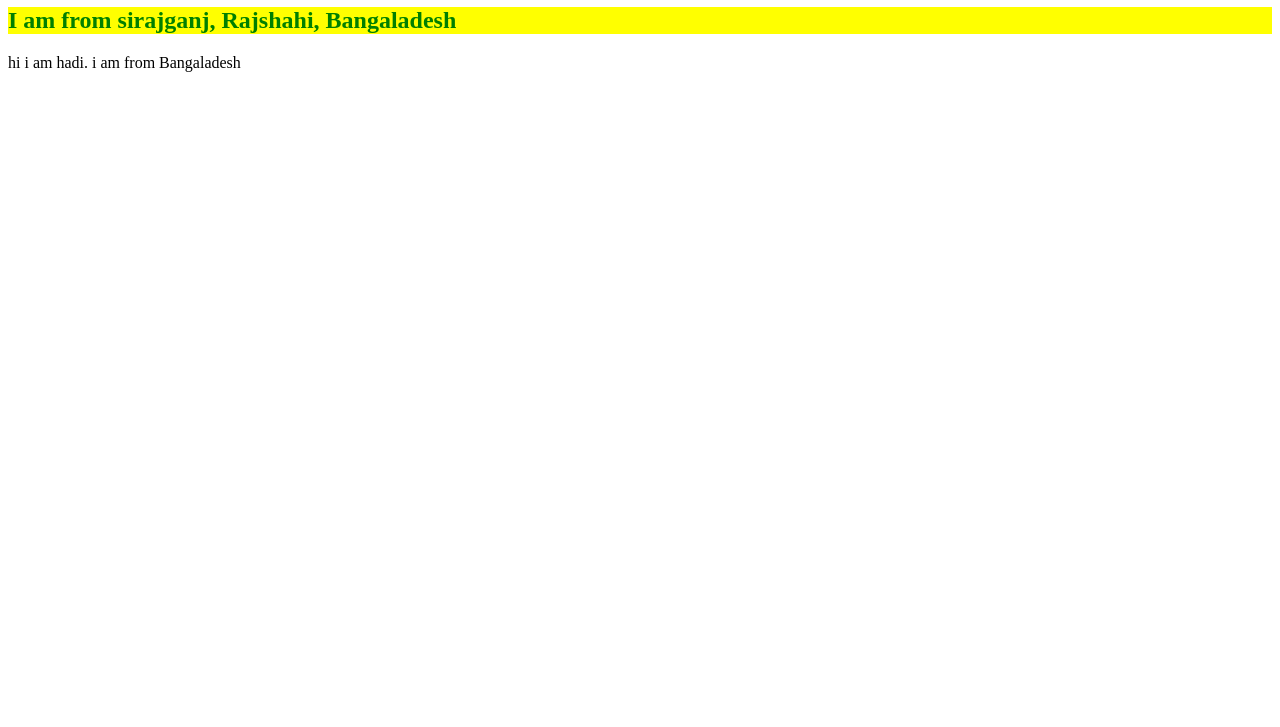
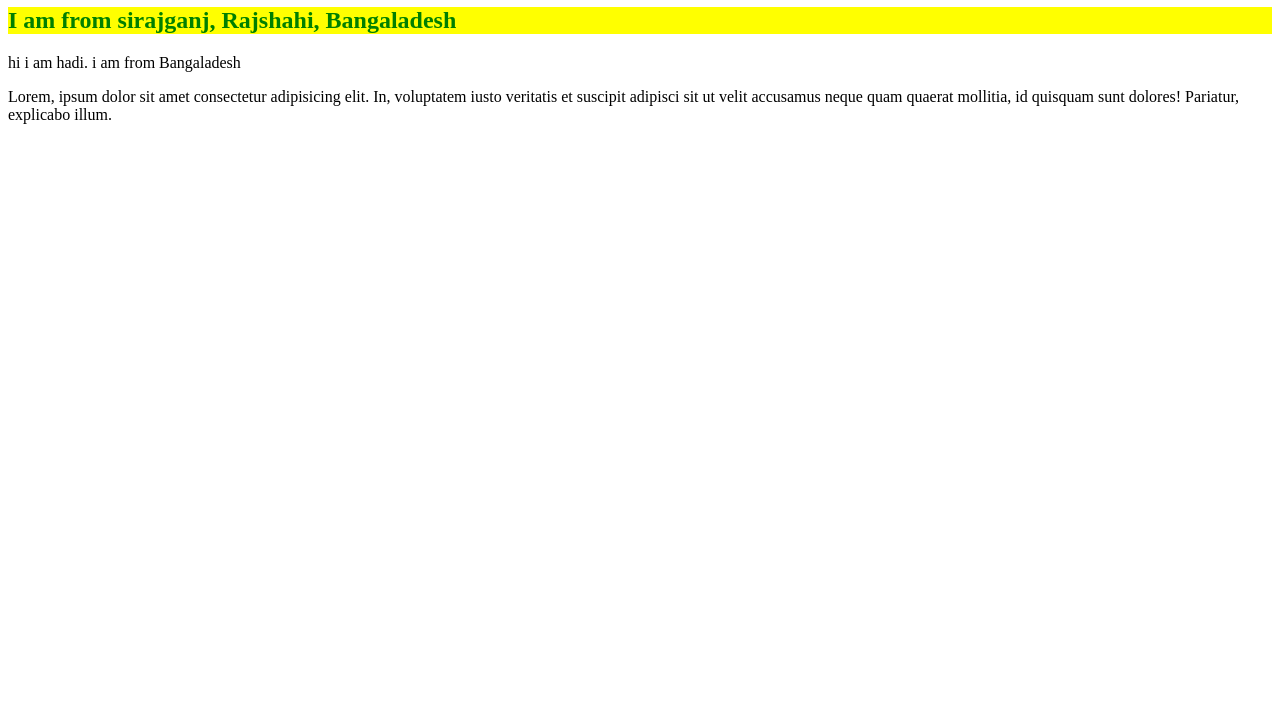
Before and after one commit to haadi99/my-second-repo, a plain HTML site: page index.html in a window 1280 px wide. Shown: the part 73-800 px from the top of the page. Drawn offline with Linux system fonts and the light colour scheme.

Commit message:
peragraph added

```diff
--- a/index.html
+++ b/index.html
@@ -11,5 +11,7 @@
     <h1>Hi i am Hadi.</h1>
     <h2>I am from sirajganj, Rajshahi, Bangaladesh</h2>
     <p>hi i am hadi. i  am from Bangaladesh</p>
+    <p>Lorem, ipsum dolor sit amet consectetur adipisicing elit. In, voluptatem iusto veritatis et suscipit adipisci sit ut velit accusamus neque quam quaerat mollitia, id quisquam sunt dolores! Pariatur, explicabo illum.</p>
+
 </body>
 </html>
```
